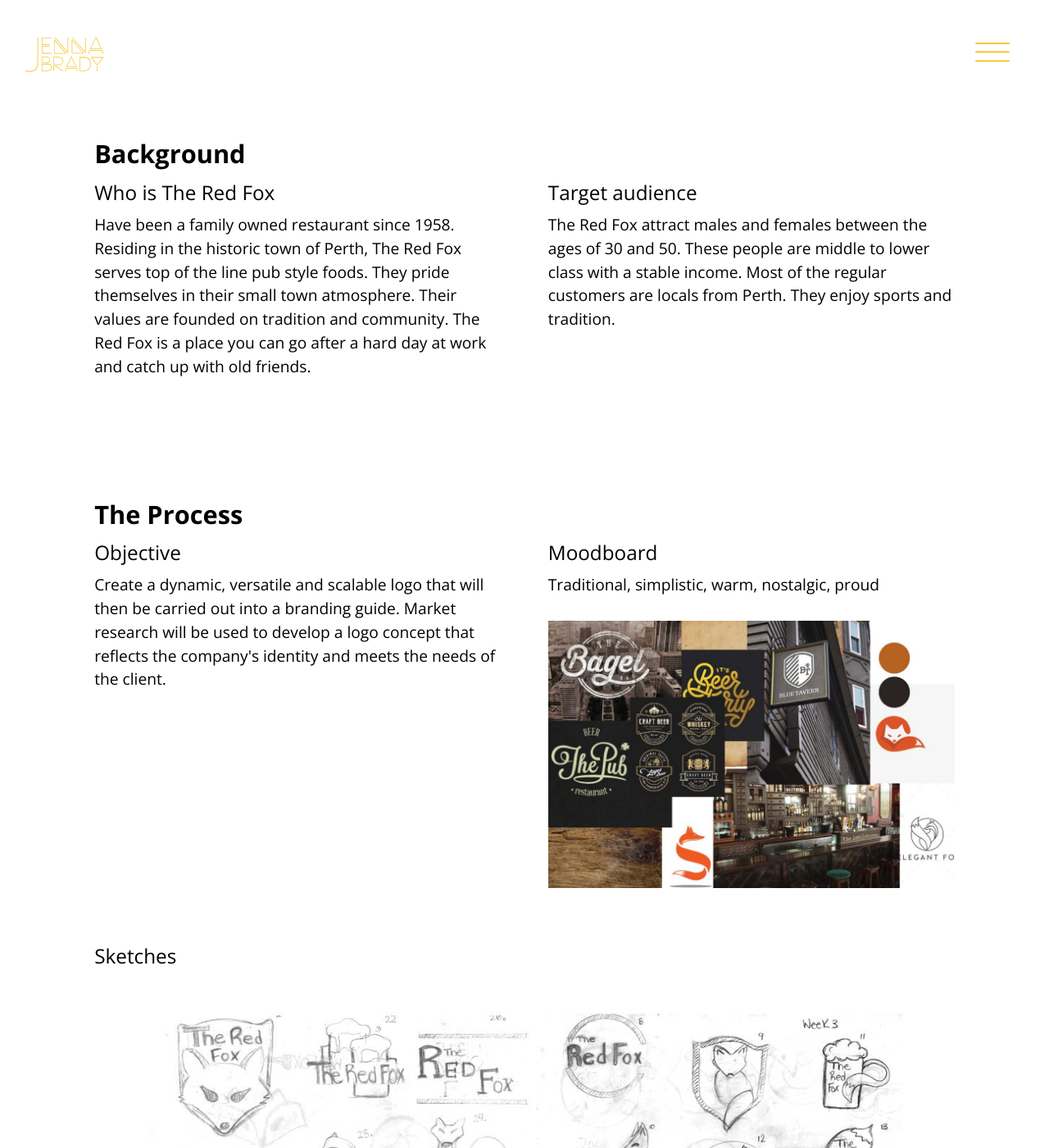
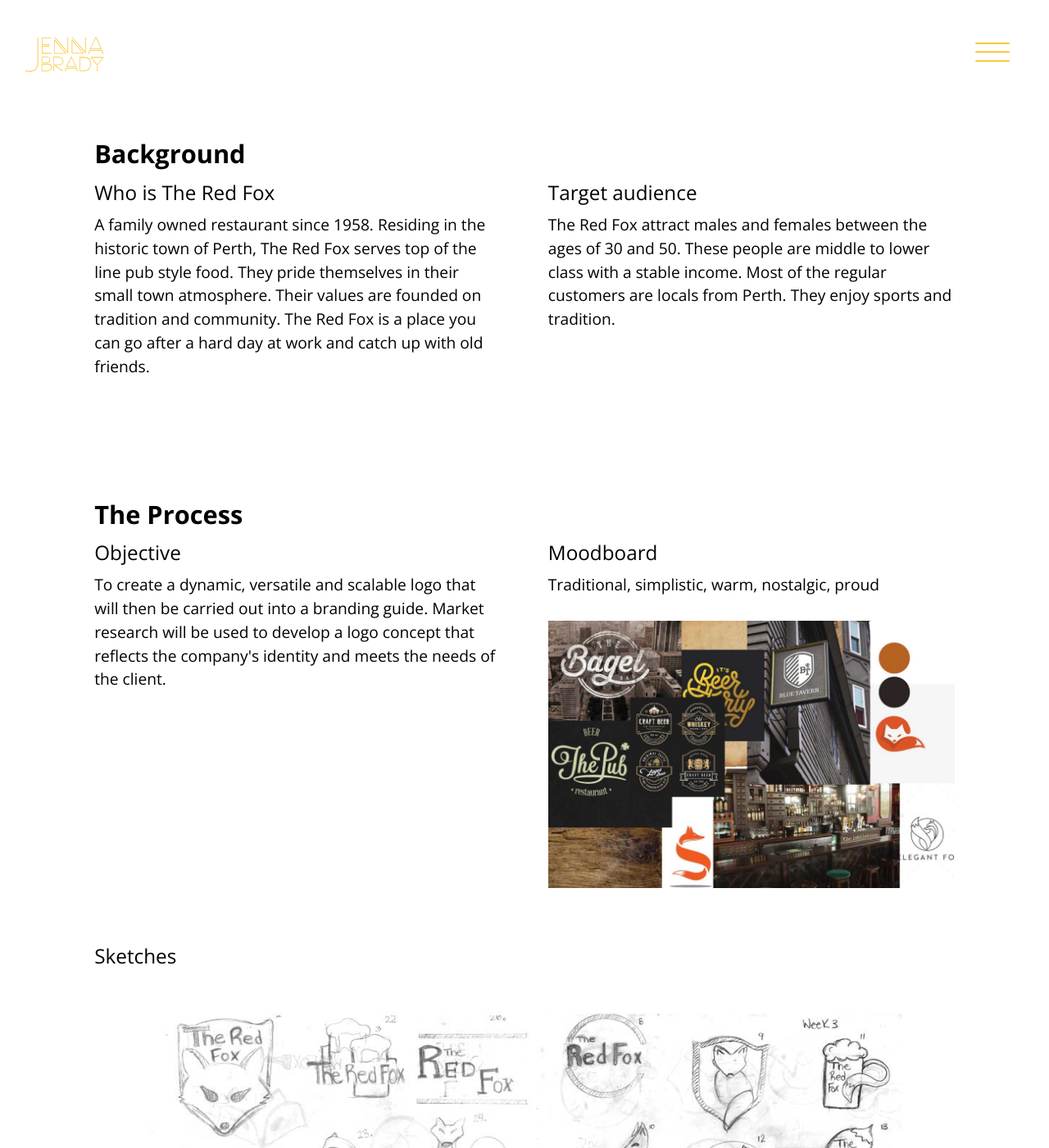
Before and after one commit to jenna-brady/portfolio, a Jekyll site: the page built from brandingguide.html, in a window 1280 px wide and 1400 px high, scrolled down 604 px. Shown: the whole window at 82% size. Built offline with Jekyll 4.4.1, drawn with Linux system fonts in a browser that asks for light colours; some web fonts are replaced.

Commit message:
changed text

```diff
--- a/brandingguide.html
+++ b/brandingguide.html
@@ -36,7 +36,7 @@ layout: default
                 <div class="grid">
                   <div class="gutter unit xs-1 s-1 m-1-2 l-1-2">
                     <h3 class="normal giga push-1-4">Who is The Red Fox</h3>
-                    <p>Have been a family owned restaurant since 1958. Residing in the historic town of Perth, The Red Fox serves top of the line pub style foods. They pride themselves in their small town atmosphere. Their values are founded on tradition and community. The Red Fox is a place you can go after a hard day at work and catch up with old friends.</p>
+                    <p>A family owned restaurant since 1958. Residing in the historic town of Perth, The Red Fox serves top of the line pub style food. They pride themselves in their small town atmosphere. Their values are founded on tradition and community. The Red Fox is a place you can go after a hard day at work and catch up with old friends.</p>
                   </div>
                   <div class="gutter unit xs-1 s-1 m-1-2 l-1-2">
                     <h3 class="normal giga push-1-4">Target audience</h3>
@@ -58,7 +58,7 @@ layout: default
             <div class="grid ">
               <div class="long-version gutter unit xs-1 s-1 m-1-2 l-1-2">
                 <h3 class="push-1-4 giga normal">Objective</h3>
-                <p>Create a dynamic, versatile and scalable logo that will then be carried out into a branding guide. Market research will be used to develop a logo concept that reflects the company's identity and meets the needs of the client.</p>
+                <p>To create a dynamic, versatile and scalable logo that will then be carried out into a branding guide. Market research will be used to develop a logo concept that reflects the company's identity and meets the needs of the client.</p>
               </div>
 
               <div class="gutter push-0 unit xs-1 s-1 m-1-2 l-1-2">
--- a/loyal-rescue.html
+++ b/loyal-rescue.html
@@ -46,7 +46,7 @@ layout: default
                   </div>
                   <div class="gutter unit xs-1 s-1 m-1-2 l-1-2">
                     <h3 class="normal giga push-1-4">Target audience</h3>
-                    <p>Target audience are animals lovers and people who are interested in adopting or fostering a dog. They are are caring and patient individuals. These people are employed adults, who have a enough time in their life to take care of a dog.</p>
+                    <p>The target audience are animals lovers and people who are interested in adopting or fostering a dog. They are are caring and patient individuals. These people are employed adults, who have a enough time in their life to take care of a dog.</p>
                   </div>
                 </div>
             </div>
@@ -64,7 +64,7 @@ layout: default
             <div class="grid ">
               <div class="long-version gutter unit xs-1 s-1 m-1-2 l-1-2">
                 <h3 class="push-1-4 giga normal">Website Goal</h3>
-                <p>I created a pattern library for Rescue Loyal and three pages of the website. Loyal Rescue wants to provide the public with an opportunity to adopt dogs who are homeless or may have came from an abusive home. While also letting the public know about future events and give them a opportunity to donate.</p>
+                <p>I created a pattern library for Rescue Loyal and three pages of the website. Loyal Rescue wants to provide the public with an opportunity to adopt dogs who are homeless or may have came from an abusive home. While also letting the public know about future events and give them a opportunity to donate cause.</p>
               </div>
 
               <div class="long-version gutter push-0 unit xs-1 s-1 m-1-2 l-1-2">
```
